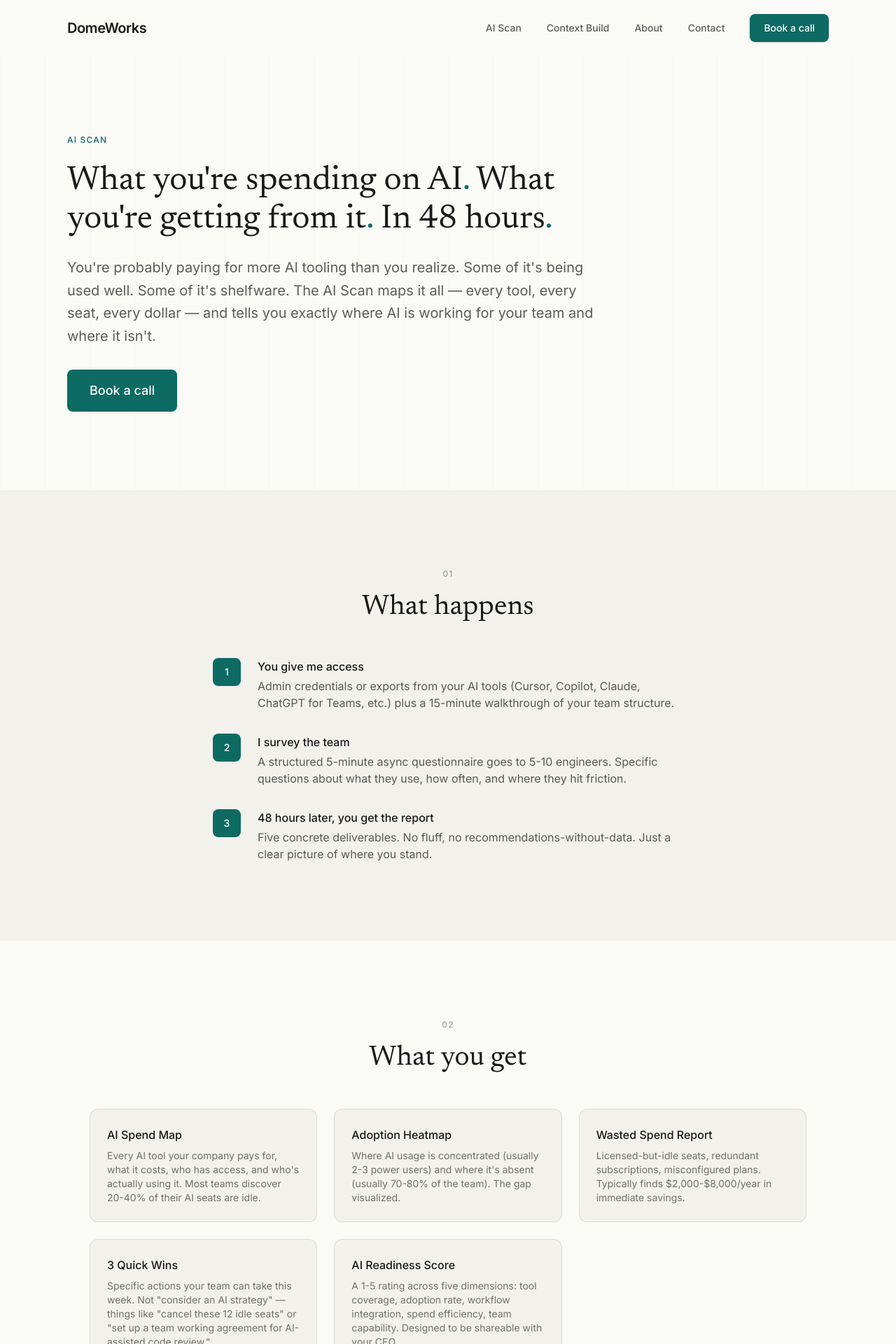
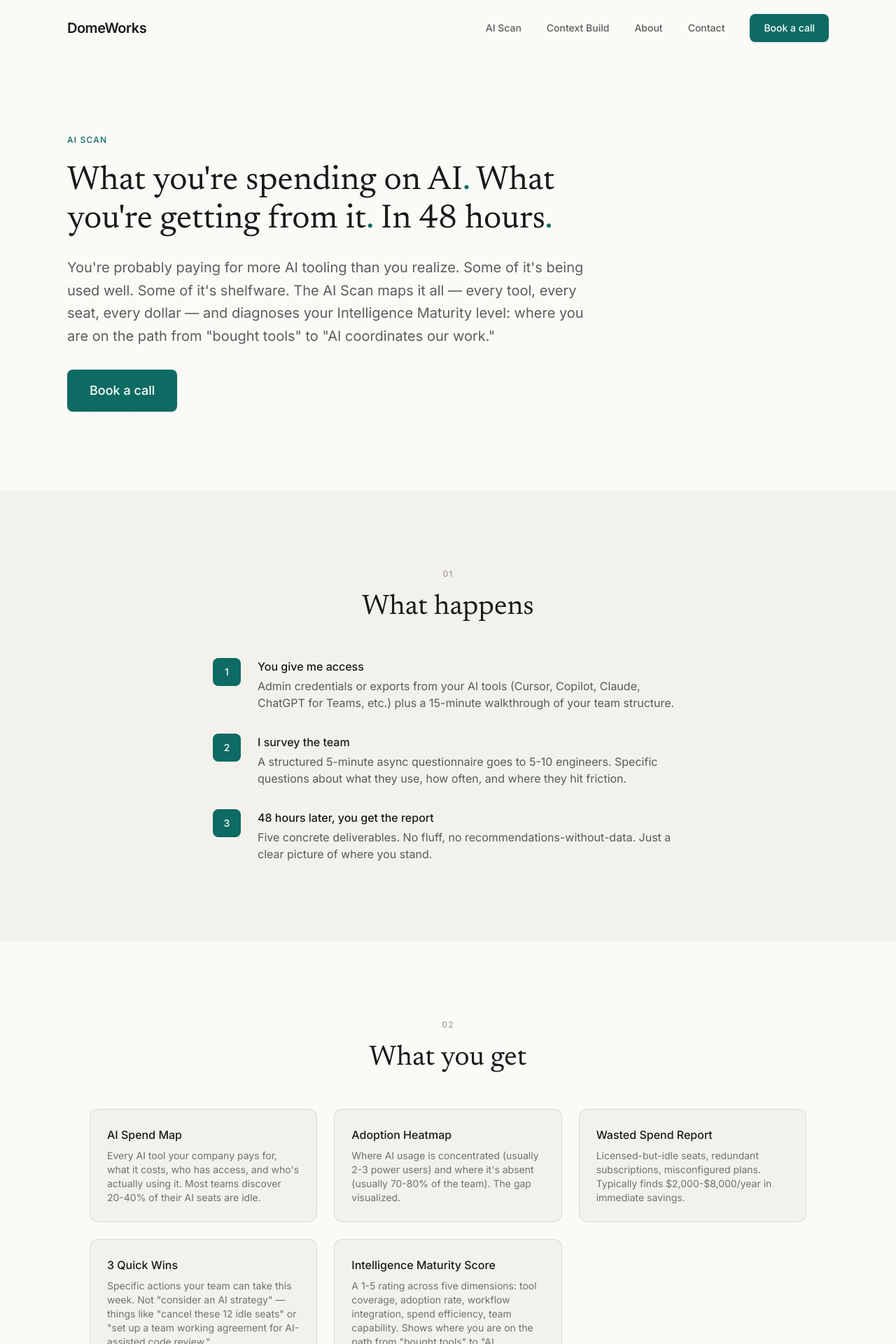
Before and after one commit to prollinson/domeworks-web, a SvelteKit app: page /scan in a window 1280 px wide. Shown: the top 1920 px of the page at 70% size. Built offline with nearby package versions, Linux system fonts and the light colour scheme.

Commit message:
refactor: update Scan page with Intelligence Maturity framing

```diff
--- a/src/routes/scan/+page.svelte
+++ b/src/routes/scan/+page.svelte
@@ -8,18 +8,18 @@
 <svelte:head>
   <title>AI Scan — What Your AI Spend Is Actually Doing | DomeWorks</title>
   <meta name="description" content="Find out exactly what your AI spend is doing for your team. 48-hour turnaround, $2,500-$3,500 fixed price." />
-  <link rel="canonical" href="https://domeworks.tech/scan/" />
+  <link rel="canonical" href="https://domeworks.ai/scan/" />
 
   <meta property="og:type" content="website" />
   <meta property="og:site_name" content="DomeWorks" />
-  <meta property="og:url" content="https://domeworks.tech/scan/" />
+  <meta property="og:url" content="https://domeworks.ai/scan/" />
   <meta property="og:title" content="AI Scan — What Your AI Spend Is Actually Doing | DomeWorks" />
   <meta property="og:description" content="Find out exactly what your AI spend is doing for your team. 48-hour turnaround, $2,500-$3,500 fixed price." />
-  <meta property="og:image" content="https://domeworks.tech/og-image.png" />
+  <meta property="og:image" content="https://domeworks.ai/og-image.png" />
   <meta name="twitter:card" content="summary_large_image" />
   <meta name="twitter:title" content="AI Scan — What Your AI Spend Is Actually Doing | DomeWorks" />
   <meta name="twitter:description" content="Find out exactly what your AI spend is doing for your team. 48-hour turnaround." />
-  <meta name="twitter:image" content="https://domeworks.tech/og-image.png" />
+  <meta name="twitter:image" content="https://domeworks.ai/og-image.png" />
 
   {@html `<script type="application/ld+json">${JSON.stringify({
     "@context": "https://schema.org",
@@ -49,7 +49,7 @@
         What you're spending on AI<span class="text-primary">.</span> What you're getting from it<span class="text-primary">.</span> In 48 hours<span class="text-primary">.</span>
       </h1>
       <p class="mt-6 text-xl text-charcoal/70 leading-relaxed">
-        You're probably paying for more AI tooling than you realize. Some of it's being used well. Some of it's shelfware. The AI Scan maps it all — every tool, every seat, every dollar — and tells you exactly where AI is working for your team and where it isn't.
+        You're probably paying for more AI tooling than you realize. Some of it's being used well. Some of it's shelfware. The AI Scan maps it all — every tool, every seat, every dollar — and diagnoses your Intelligence Maturity level: where you are on the path from "bought tools" to "AI coordinates our work."
       </p>
       <div class="mt-8">
         <Button href={getBookCallUrl()} size="lg">
@@ -89,7 +89,7 @@
       { title: 'Adoption Heatmap', desc: 'Where AI usage is concentrated (usually 2-3 power users) and where it\'s absent (usually 70-80% of the team). The gap visualized.' },
       { title: 'Wasted Spend Report', desc: 'Licensed-but-idle seats, redundant subscriptions, misconfigured plans. Typically finds $2,000-$8,000/year in immediate savings.' },
       { title: '3 Quick Wins', desc: 'Specific actions your team can take this week. Not "consider an AI strategy" — things like "cancel these 12 idle seats" or "set up a team working agreement for AI-assisted code review."' },
-      { title: 'AI Readiness Score', desc: 'A 1-5 rating across five dimensions: tool coverage, adoption rate, workflow integration, spend efficiency, team capability. Designed to be shareable with your CEO.' }
+      { title: 'Intelligence Maturity Score', desc: 'A 1-5 rating across five dimensions: tool coverage, adoption rate, workflow integration, spend efficiency, team capability. Shows where you are on the path from "bought tools" to "AI coordinates our work" — designed to be shareable with your CEO.' }
     ] as item}
       <div class="p-6 bg-stone rounded-xl border border-charcoal/10">
         <h3 class="font-medium text-charcoal mb-2">{item.title}</h3>
```
